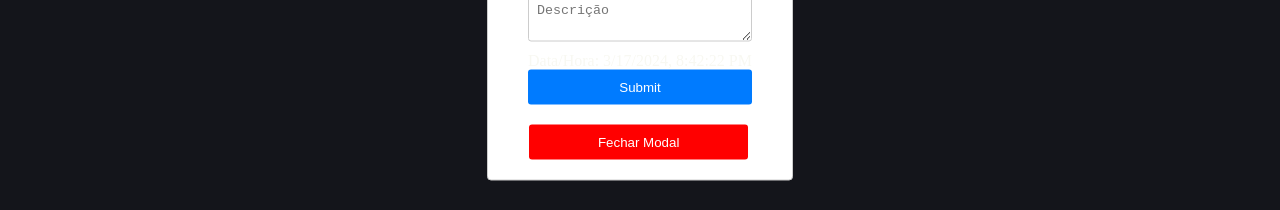
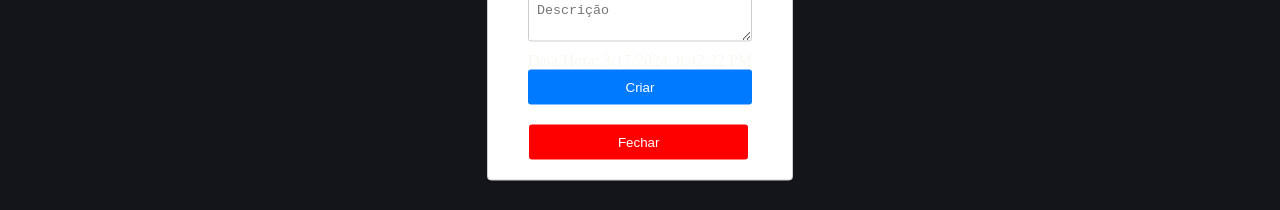
Before and after one commit to KassioL2L/Sistema-de-gerenciamento-de-Briefings, a React (Vite) app in the folder client/: page / in a window 1280 px wide. Both pictures are taken after a click on the button "Cadastrar Briefing". Shown: the part 355-565 px from the top of the page. Built offline with nearby package versions, Linux system fonts and the light colour scheme; no server answers.

Commit message:
mudando estrutura

```diff
--- a/client/src/App.jsx
+++ b/client/src/App.jsx
@@ -1,15 +1,11 @@
 import './App.css'
-import Header from './components/Header/Herder'
-import BriefingList from './components/BriefingList/BriefingList'
+import Home from './pages/Home/Home'
 
 function App() {
 
   return (
     <>
-      <div>
-      <Header />
-      <BriefingList />
-      </div>
+      <Home />
     </>
   )
 }
--- a/client/src/components/BriefingForm/BriefingForm.jsx
+++ b/client/src/components/BriefingForm/BriefingForm.jsx
@@ -55,7 +55,7 @@ const BriefingForm = ({ id, onCloseModal }) => {
                     placeholder="Descrição"
                 />
                 <p>Data/Hora: {new Date(dateTime).toLocaleString()}</p>
-                <button type="submit">Submit</button>
+                <button type="submit">Criar</button>
             </form>
         </div>
     );
--- a/client/src/components/Header/Herder.jsx
+++ b/client/src/components/Header/Header.jsx
@@ -1,7 +1,7 @@
 import { useState } from 'react';
 import Modal from '../modal/modal';
 import BriefingForm from '../BriefingForm/BriefingForm';
-import './Herder.css';
+import './Header.css';
 
 const Header = () => {
     const [showModal, setShowModal] = useState(false);
--- a/client/src/components/modal/modal.jsx
+++ b/client/src/components/modal/modal.jsx
@@ -32,7 +32,7 @@ const CustomModal = ({ isOpen, onClose, children }) => {
       contentLabel="Cadastrar Briefing"
     >
       {children}
-      <button className='custom-button' onClick={onClose}>Fechar Modal</button>
+      <button className='custom-button' onClick={onClose}>Fechar</button>
     </Modal>
   );
 };
--- a/client/src/index.css
+++ b/client/src/index.css
@@ -1,8 +1,3 @@
-* {
- padding: 0;
- margin: 0;
-}
-
 body {
     background-color: #282a36;
     color: #f8f8f2;
--- /dev/null
+++ b/client/src/pages/Home/Home.jsx
@@ -0,0 +1,14 @@
+import React from 'react';
+import Header from '../../components/Header/Header';
+import BriefingList from '../../components/BriefingList/BriefingList';
+
+const Home = () => {
+    return (
+        <div>
+            <Header />
+            <BriefingList />
+        </div>
+    );
+}
+
+export default Home;
```
Also changed, not shown: client/src/components/Header/Header.css (renamed from client/src/components/Header/Herder.css).
